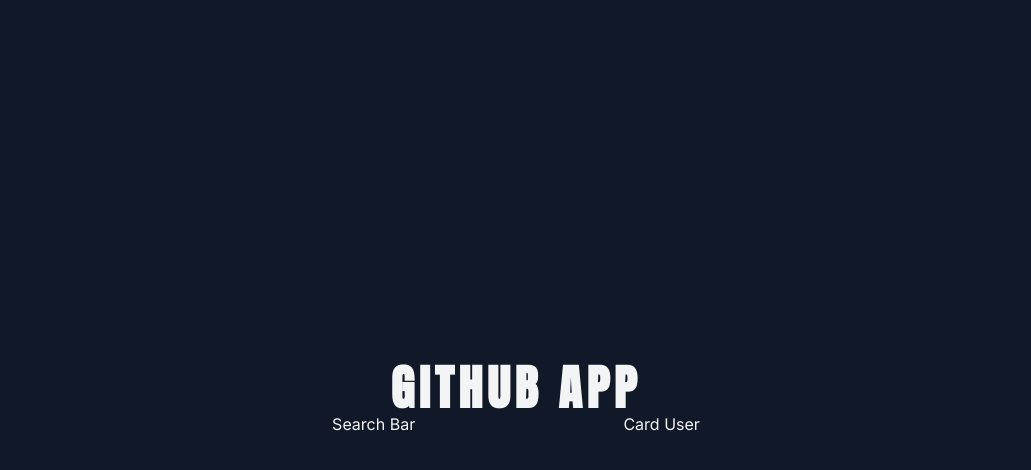
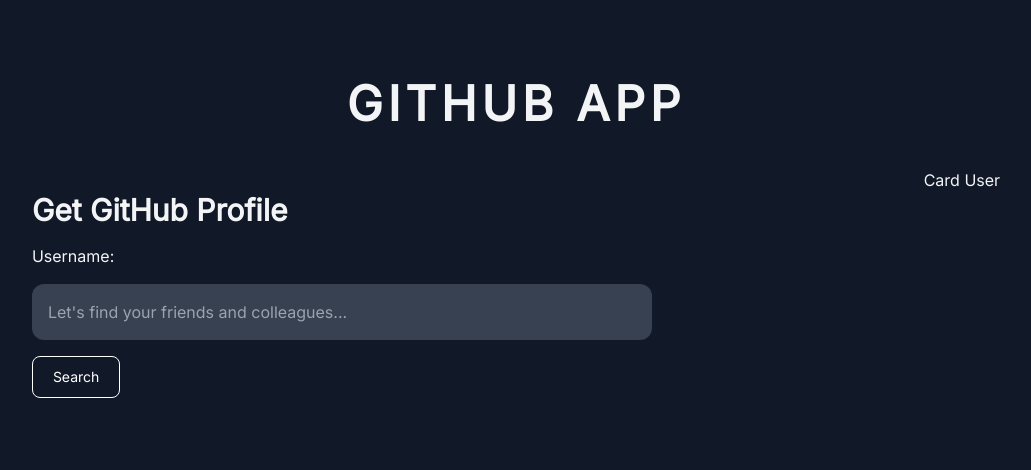
Before and after one commit to danielsalvas/github-app-react, a React (Vite) app: page / in a window 1280 px wide. Shown: the top 470 px of the page, without its empty margins (124-1155 px from the left). Built offline with nearby package versions, Linux system fonts and the light colour scheme.

Commit message:
[Feature] jsx structure Search Bar Done

```diff
--- a/src/App.jsx
+++ b/src/App.jsx
@@ -7,12 +7,12 @@
 function App() {
 
   return (
-    <div className="bg-gray-900 min-h-screen h-full text-gray-100 font-inter flex items-center justify-center py-20 px-5">
-      <div className="container flex flex-col max-w-xl text-center">
+    <div className="bg-gray-900 min-h-screen h-full text-gray-100 font-inter py-20 px-5">
+      <div className="container flex flex-col text-center">
         <Title>
           GITHUB APP
         </Title>
-        <div className='flex justify-around'>
+        <div className='md:flex md:justify-around mt-10'>
           <SearchUser />
           <CardUser />
         </div>
--- a/src/components/SearchUser.jsx
+++ b/src/components/SearchUser.jsx
@@ -1,8 +1,21 @@
 
 const SearchUser = () => {
   return (
-    <div>
-      Search Bar
+    <div className="mt-6 md:w-1/2">
+      <div className="flex flex-col text-left">
+        <h1 className="pb-4 text-3xl font-bold">Get GitHub Profile</h1>
+        <p className="pb-4">Username:</p>
+      </div>
+      <input
+        type="text"
+        className="focus:shadow-lg font-inter focus:shadow-orange-800 pl-4 w-full py-4 bg-gray-700 rounded-xl outline-none transition-all duration-300 ease-in-out"
+        placeholder="Let's find your friends and colleagues..."
+      />
+      <button
+        className="md:float-left text-center mt-4 text-white hover:text-white border border-white hover:bg-gray-900 focus:ring-4 focus:outline-none focus:ring-gray-300 font-medium rounded-lg text-sm px-5 py-2.5 mr-2 mb-2 dark:hover:text-white dark:hover:bg-gray-600 dark:focus:ring-gray-800"
+      >
+        Search
+      </button>
     </div>
   )
 }
--- a/src/components/Title.jsx
+++ b/src/components/Title.jsx
@@ -2,7 +2,7 @@
 const Title = ({children}) => {
     return (
       <div>
-        <h1 className="text-5xl font-anton font-bold tracking-widest">
+        <h1 className="text-5xl font-inter font-bold tracking-widest">
           {children}
         </h1>
       </div>
```
